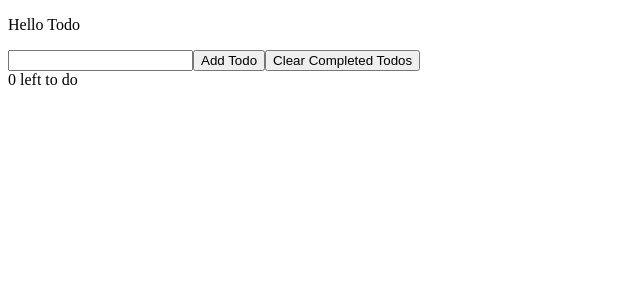
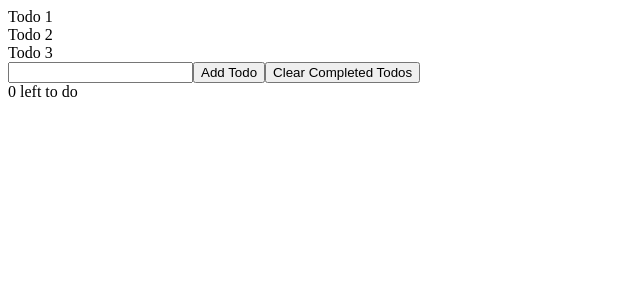
Before and after one commit to DenysPyshniuk/ToDoList, a React (Create React App) app: page / in a window 1280 px wide. Shown: the top 300 px of the page, without its empty margins (0-640 px from the left). Built offline with nearby package versions, Linux system fonts and the light colour scheme.

Commit message:
Import todo and map state to generate new todos

```diff
--- a/src/TodoList.js
+++ b/src/TodoList.js
@@ -1,9 +1,8 @@
 import React from "react";
+import Todo from "./Todo";
 
-export default function TodoList() {
-  return (
-    <div>
-      <p>Hello Todo</p>
-    </div>
-  );
+export default function TodoList({ todos }) {
+  return todos.map((todo) => {
+    return <Todo key={todo} todo={todo} />;
+  });
 }
```
